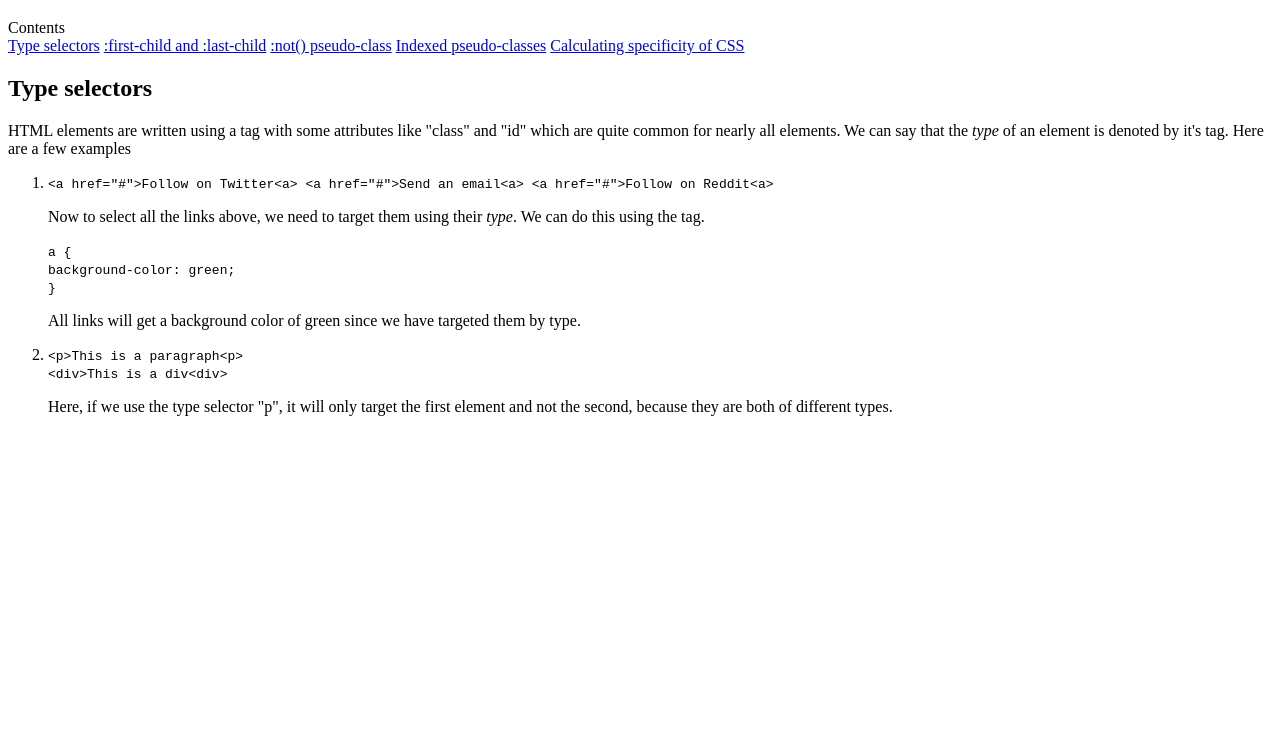
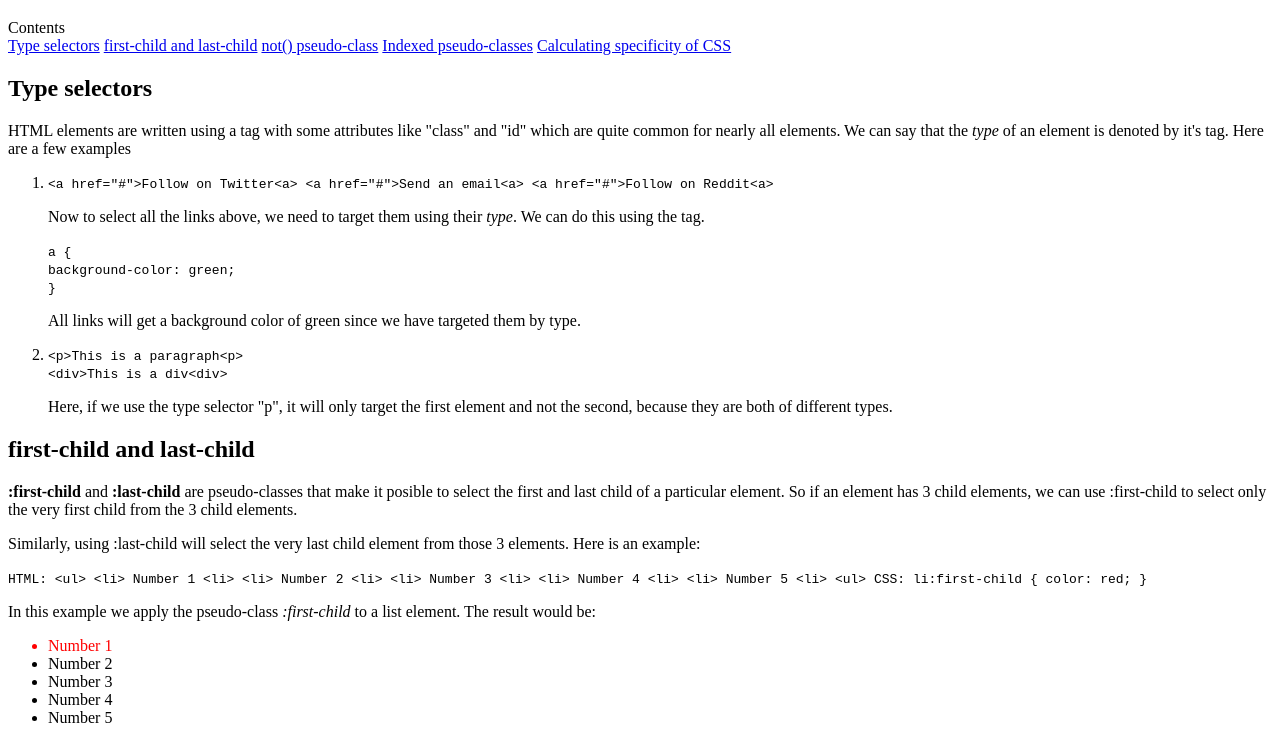
Before and after one commit to NAPOLEON039/Technical-Documentation-Project, a plain HTML site: page index.html in a window 1280 px wide. Shown: the part 61-804 px from the top of the page. Drawn offline with Linux system fonts and the light colour scheme.

Commit message:
Added another section

```diff
--- a/index.html
+++ b/index.html
@@ -11,8 +11,8 @@
     <nav id="navbar">
         <header>Contents</header>
         <a href="#type_selectors" class="nav-link">Type selectors</a>
-        <a href="#" class="nav-link">:first-child and :last-child</a>
-        <a href="#" class="nav-link">:not() pseudo-class</a>
+        <a href="#" class="nav-link">first-child and last-child</a>
+        <a href="#" class="nav-link">not() pseudo-class</a>
         <a href="#" class="nav-link">Indexed pseudo-classes</a>
         <a href="#" class="nav-link">Calculating specificity of CSS</a>
     </nav>
@@ -45,7 +45,35 @@
                 </li>
             </ol>
         </section>
-        <section class="main-section"></section>
+        <section id="first-child_and_last-child" class="main-section">
+            <h2>first-child and last-child</h2>
+            <p><b>:first-child</b> and <b>:last-child</b> are pseudo-classes that make it posible to select the first and last child of a particular element.
+            So if an element has 3 child elements, we can use :first-child to select only the very first child from the 3 child elements.</p>
+            <p>Similarly, using :last-child will select the very last child element from those 3 elements. Here is an example:</p>
+            <code>
+                HTML:
+                &lt;ul&gt;
+                    &lt;li&gt; Number 1 &lt;li&gt;
+                    &lt;li&gt; Number 2 &lt;li&gt;
+                    &lt;li&gt; Number 3 &lt;li&gt;
+                    &lt;li&gt; Number 4 &lt;li&gt;
+                    &lt;li&gt; Number 5 &lt;li&gt;
+                &lt;ul&gt;
+
+                CSS:
+                li:first-child {
+                    color: red;
+                }
+            </code>
+            <p>In this example we apply the pseudo-class <i>:first-child</i> to a list element. The result would be:</p>
+            <ul>
+                <li style="color: red;">Number 1</li>
+                <li>Number 2</li>
+                <li>Number 3</li>
+                <li>Number 4</li>
+                <li>Number 5</li>
+            </ul>
+        </section>
         <section class="main-section"></section>
         <section class="main-section"></section>
         <section class="main-section"></section>
```
